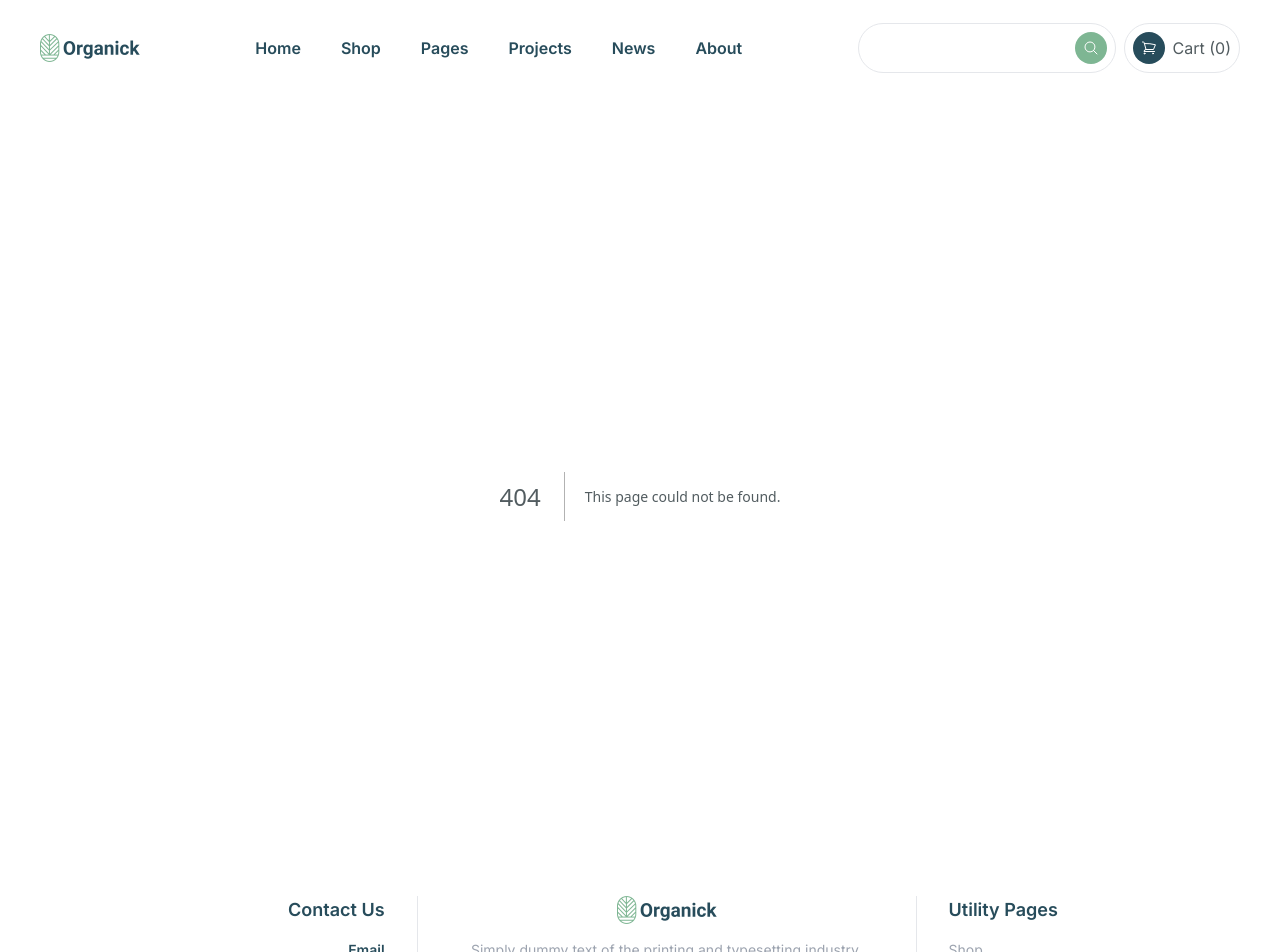
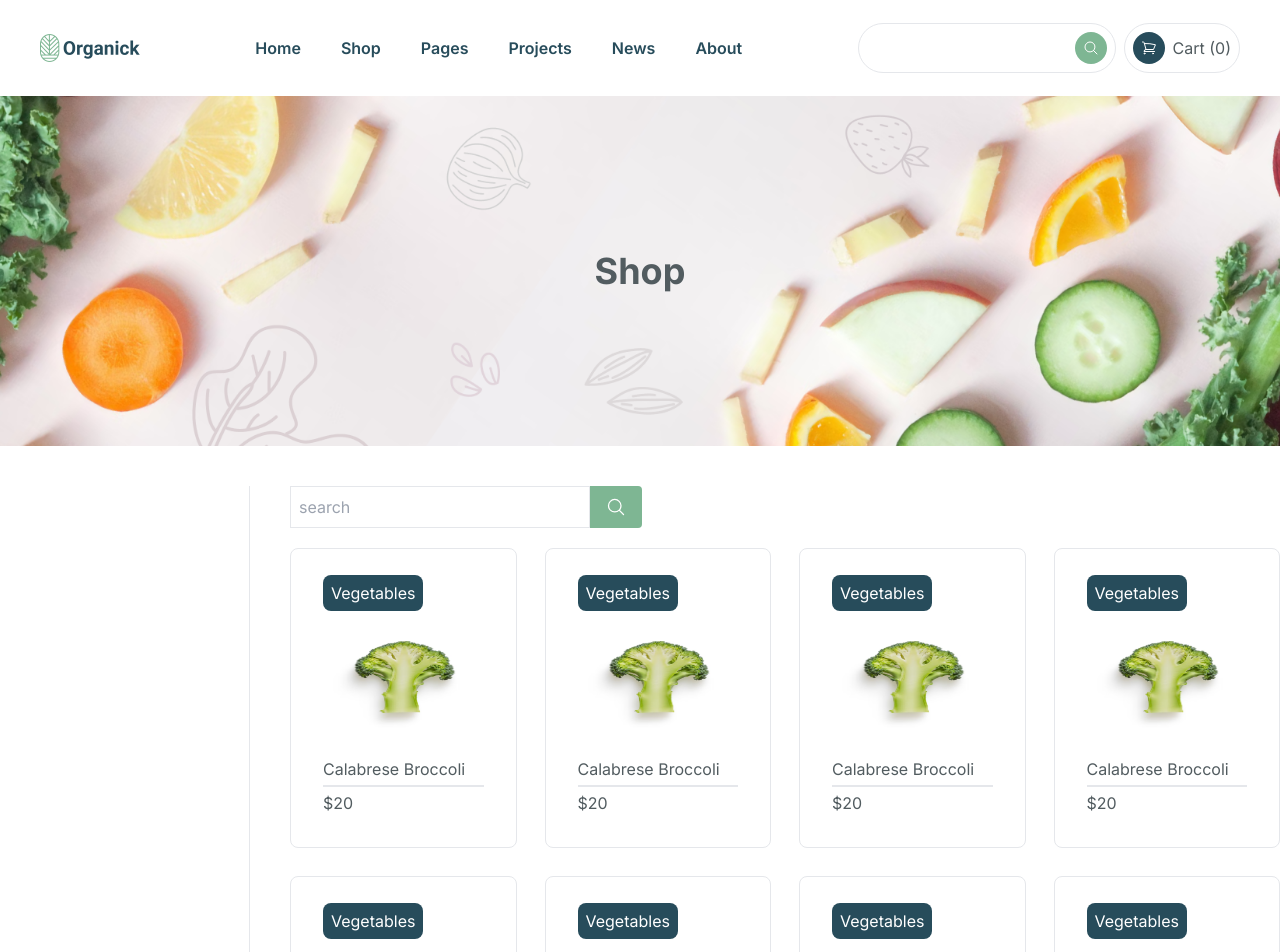
Before and after one commit to u-d-a-y-95/organick, a Next.js app: page /shop in a window 1280 px wide. Before the commit this address had no page. Shown: the top 952 px of the page. Built offline with nearby package versions, Linux system fonts and the light colour scheme.

Commit message:
shop page design

```diff
--- /dev/null
+++ b/src/app/shop/page.tsx
@@ -0,0 +1,98 @@
+import NewsLetter from "@/components/news-letter";
+import ProductCard from "@/components/product-card";
+import { MagnifyingGlassIcon } from "@heroicons/react/24/outline";
+
+const products = [
+  {
+    name: "Calabrese Broccoli",
+    categoryName: "Vegetables",
+    url: "/img/category-1.png",
+    price: 20,
+  },
+  {
+    name: "Calabrese Broccoli",
+    categoryName: "Vegetables",
+    url: "/img/category-1.png",
+    price: 20,
+  },
+  {
+    name: "Calabrese Broccoli",
+    categoryName: "Vegetables",
+    url: "/img/category-1.png",
+    price: 20,
+  },
+  {
+    name: "Calabrese Broccoli",
+    categoryName: "Vegetables",
+    url: "/img/category-1.png",
+    price: 20,
+  },
+  {
+    name: "Calabrese Broccoli",
+    categoryName: "Vegetables",
+    url: "/img/category-1.png",
+    price: 20,
+  },
+  {
+    name: "Calabrese Broccoli",
+    categoryName: "Vegetables",
+    url: "/img/category-1.png",
+    price: 20,
+  },
+  {
+    name: "Calabrese Broccoli",
+    categoryName: "Vegetables",
+    url: "/img/category-1.png",
+    price: 20,
+  },
+  {
+    name: "Calabrese Broccoli",
+    categoryName: "Vegetables",
+    url: "/img/category-1.png",
+    price: 20,
+  },
+];
+
+export default function Shop() {
+  return (
+    <div>
+      <div
+        style={{
+          background: "#F1EFF0 url('/img/about-banner.png')",
+          backgroundPosition: "center",
+          backgroundSize: "cover",
+        }}
+        className="flex justify-center items-center min-h-[350px]"
+      >
+        <h2 className="text-4xl font-bold">Shop</h2>
+      </div>
+      <div className="flex flex-col sm:flex-row container mx-auto py-10">
+        <div className="min-w-[250px] border-r"></div>
+        <div className="flex-1 pl-10">
+          <div>
+            <div className="flex items-stretch">
+              <input
+                placeholder="search"
+                className="border p-2 min-w-[300px]"
+              />
+              <button className=" bg-secondary px-4 text-white rounded-e">
+                <MagnifyingGlassIcon className="w-5 h-5" />{" "}
+              </button>
+            </div>
+            <div></div>
+          </div>
+          <div className="my-5">
+            <div className="sm:0 container mx-auto grid grid-cols-2 sm:grid-cols-2 md:grid-cols-3 lg:grid-cols-4 justify-items-center gap-4 sm:gap-7">
+              {products.map((product, index) => (
+                <ProductCard key={index} {...product} />
+              ))}
+            </div>
+          </div>
+        </div>
+      </div>
+      <div className="container mx-auto my-20">
+        <NewsLetter />
+      </div>
+    </div>
+  );
+}
--- a/src/components/product-card.tsx
+++ b/src/components/product-card.tsx
@@ -14,7 +14,7 @@ export default function ProductCard({
   url,
 }: IProductCard) {
   return (
-    <div className="flex flex-col h-[280px] w-[200px] sm:w-full sm:h-[300px] md:h-[320px] lg:h-[350px]  border rounded-lg p-4 sm:p-8 bg-white text-left">
+    <div className="flex flex-col h-[280px] w-[200px] sm:w-full sm:h-[300px] md:h-[300px]  border rounded-lg p-4 sm:p-8 bg-white text-left">
       <div>
         <span className="bg-primary p-2 text-white rounded-lg">
           {categoryName}
```
